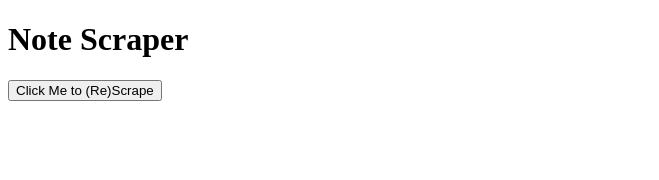
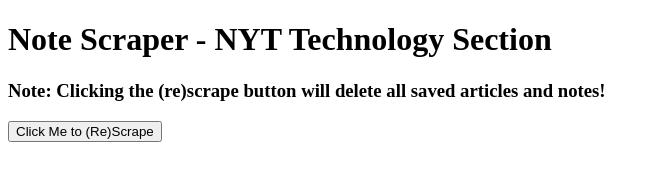
Before and after one commit to rsdesoto/scraper-assn, a website: page public/html/index.html in a window 1280 px wide. Shown: the whole page, without its empty margins (0-659 px from the left). Drawn offline with nearby package versions, Linux system fonts and the light colour scheme; no server answers.

Commit message:
added a little bit of formatting

```diff
--- a/public/html/index.html
+++ b/public/html/index.html
@@ -3,14 +3,18 @@
   <head>
     <meta charset="utf-8" />
     <meta http-equiv="X-UA-Compatible" content="IE=edge" />
-    <title>Page Title</title>
+    <title>NYT Scrapeathon</title>
     <meta name="viewport" content="width=device-width, initial-scale=1" />
     <!-- <link rel="stylesheet" type="text/css" media="screen" href="main.css" />
     <script src="main.js"></script> -->
   </head>
   <body>
     <div class="wrapper">
-      <h1>Note Scraper</h1>
+      <h1>Note Scraper - NYT Technology Section</h1>
+      <h3>
+        Note: Clicking the (re)scrape button will delete all saved articles and
+        notes!
+      </h3>
       <button id="rescraper">Click Me to (Re)Scrape</button>
       <div id="article-detail"></div>
       <div id="note-detail"></div>
```
Also changed, not shown: public/html/article.html (+1 -1 lines).
